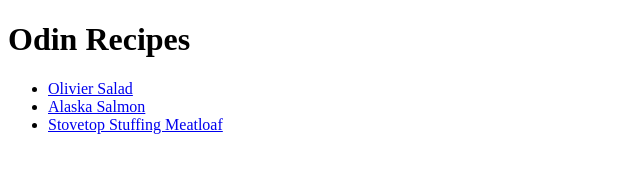
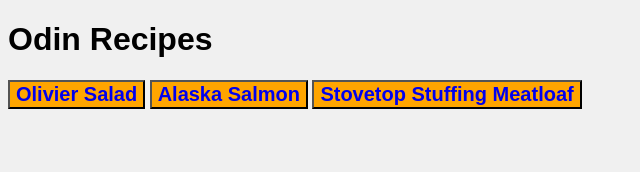
Before and after one commit to HuseynBabakhanov/odin-recipes, a plain HTML site: page index.html in a window 1280 px wide. Shown: the whole page, without its empty margins (0-640 px from the left). Drawn offline with Linux system fonts and the light colour scheme.

Commit message:
Add CSS styling and update recipe links to buttons in HTML files

```diff
--- a/index.html
+++ b/index.html
@@ -4,13 +4,14 @@
     <meta charset="UTF-8">
     <meta name="viewport" content="width=device-width, initial-scale=1.0">
     <title>Odin Recipes</title>
+    <link rel="stylesheet" href="style.css">
 </head>
 <body>
     <h1>Odin Recipes</h1>
-    <ul>
-        <li><a href="recipes/olivier.html">Olivier Salad</a></li>
-        <li><a href="recipes/alaskasalmon.html">Alaska Salmon</a></li>
-        <li><a href="recipes/stovetop.html">Stovetop Stuffing Meatloaf</a></li>
-    </ul>
+    <div class="recipes">
+        <button class="recipe-button"><a href="recipes/olivier.html">Olivier Salad</a></button>
+        <button class="recipe-button"><a href="recipes/alaskasalmon.html">Alaska Salmon</a></button>
+        <button class="recipe-button"><a href="recipes/stovetop.html">Stovetop Stuffing Meatloaf</a></button>
+    </div>
 </body>
 </html>
--- /dev/null
+++ b/style.css
@@ -0,0 +1,23 @@
+body {
+    background-color: #f0f0f0;
+    font-family: Arial, sans-serif;
+}
+a {
+    text-decoration: none;
+}
+
+.recipe-button {
+    background-color: orange;
+    font-size: 20px;
+    font-weight: bold;
+    color: black;
+
+}
+.recipes button a:visited {
+    color: inherit;
+}
+
+img {
+    width: 100%;
+    max-width: 30%;
+}
```
Also changed, not shown: recipes/alaskasalmon.html (+2 -1 lines), recipes/olivier.html (+1 -0 lines), recipes/stovetop.html (+1 -0 lines).
